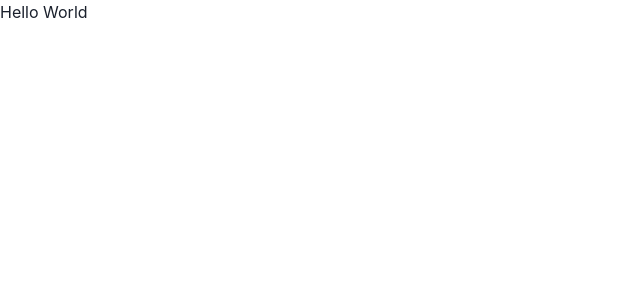
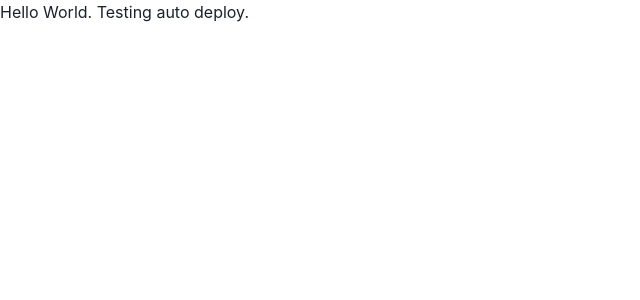
Before and after one commit to sonroyaalmerol/urc-management-system, a Next.js app: page / in a window 1280 px wide. Shown: the top 300 px of the page, without its empty margins (0-640 px from the left). Built offline with nearby package versions, Linux system fonts and the light colour scheme.

Commit message:
test auto deploy

```diff
--- a/pages/index.js
+++ b/pages/index.js
@@ -1,7 +1,7 @@
 export default function Home() {
   return (
     <div>
-      Hello World
+      Hello World. Testing auto deploy.
     </div>
   )
 }
```
